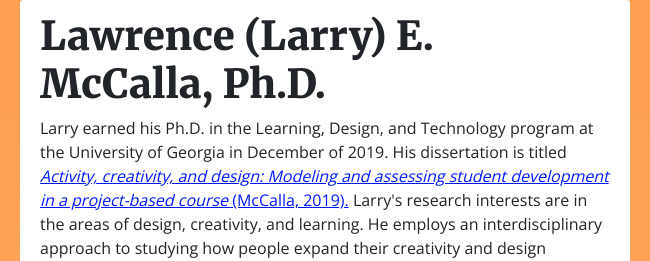
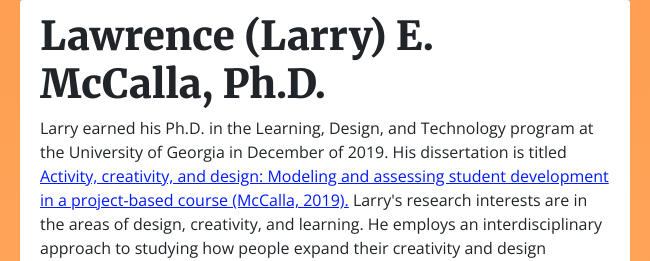
Before and after one commit to lcalla/testing, a plain HTML site: page index.htm in a window 1280 px wide. Shown: the top 261 px of the page, 315-965 px from the left. Drawn offline with nearby package versions, Linux system fonts and the light colour scheme; a web font is replaced by a local one.

Commit message:
Update index.htm

```diff
--- a/index.htm
+++ b/index.htm
@@ -27,7 +27,7 @@
 <div class="container">
 
 	<div class="card-header">
-		<h1>Lawrence (Larry) E. McCalla, Ph.D.</h1><p>Larry earned his Ph.D. in the Learning, Design, and Technology program at the University of Georgia in December of 2019. His dissertation is titled <a href="https://search.proquest.com/docview/2356062287/previewPDF" class="card-link" target="_blank"><em>Activity, creativity, and design: Modeling and assessing student development in a project-based course</em> (McCalla, 2019).</a> Larry's research interests are in the areas of design, creativity, and learning. He employs an interdisciplinary approach to studying how people expand their creativity and design methodologies through the construction of artifacts.</p>
+		<h1>Lawrence (Larry) E. McCalla, Ph.D.</h1><p>Larry earned his Ph.D. in the Learning, Design, and Technology program at the University of Georgia in December of 2019. His dissertation is titled <a href="https://search.proquest.com/docview/2356062287/previewPDF" class="card-link" target="_blank">Activity, creativity, and design: Modeling and assessing student development in a project-based course (McCalla, 2019).</a> Larry's research interests are in the areas of design, creativity, and learning. He employs an interdisciplinary approach to studying how people expand their creativity and design methodologies through the construction of artifacts.</p>
 	</div>
 
 <div class="card">
```
